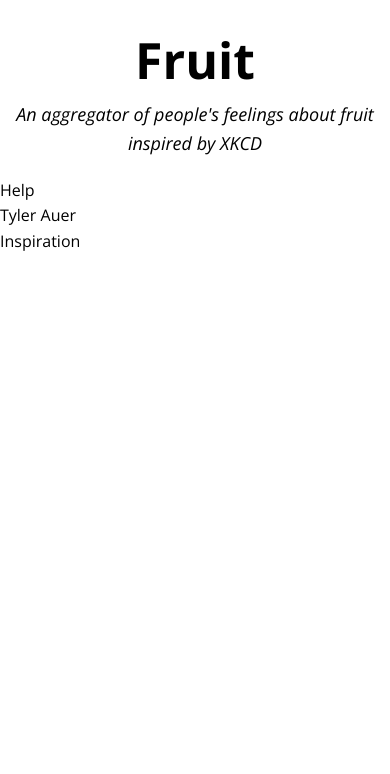
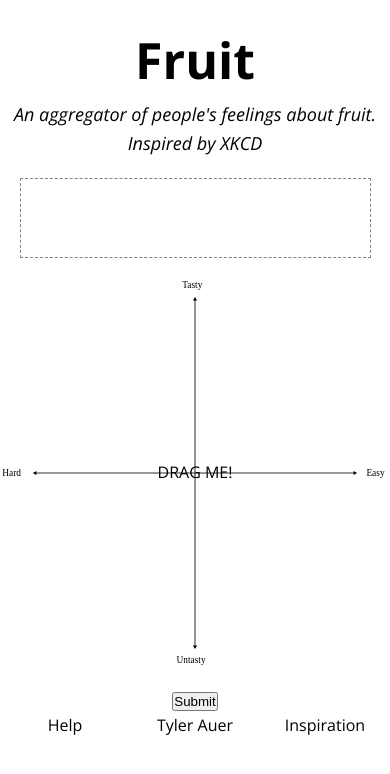
Before and after one commit to TylerAuer/fruit, a React (Create React App) app: page / in a window 390 px wide. Shown: the top 774 px of the page. Built offline with nearby package versions, Linux system fonts and the light colour scheme.

Commit message:
set up responsive layout for plane and grids

```diff
--- a/src/App.js
+++ b/src/App.js
@@ -1,18 +1,23 @@
-import React from 'react';
+import React, { useState } from 'react';
 
-function App() {
+const App = () => {
+  // null while not on the plane
+  const [apple, setApple] = useState(null);
+
   return (
     <div className="App">
       <header className="header">
         <h2 className="header__title">Fruit</h2>
         <div className="header__subtitle">
-          An aggregator of people's feelings about fruit inspired by XKCD
+          An aggregator of people's feelings about fruit. Inspired by XKCD
         </div>
       </header>
-      <main>
+      <main className="app">
         <div className="app__unranked-fruit-holder"></div>
-        <div className="app__plane"></div>
-        <div className="app__submit"></div>
+        <div className="app__plane">
+          <div className="app__axis">DRAG ME!</div>
+        </div>
+        <button className="app__submit">Submit</button>
       </main>
       <footer className="footer">
         <div className="footer__help-btn">Help</div>
@@ -21,6 +26,6 @@ function App() {
       </footer>
     </div>
   );
-}
+};
 
 export default App;
--- a/src/index.scss
+++ b/src/index.scss
@@ -21,7 +21,8 @@ body {
   font-size: 1.6rem;
   font-weight: 400;
   line-height: 1.6;
-  min-height: 100vh;
+  max-width: 140rem;
+  margin: 0 auto;
 }
 
 .header {
@@ -37,3 +38,57 @@ body {
     font-size: 1.8rem;
   }
 }
+
+.app {
+  text-align: center;
+  &__unranked-fruit-holder {
+    border: 1px dashed grey;
+    margin: 2rem auto;
+    width: 90%;
+    height: 8rem;
+  }
+  &__plane {
+    position: relative;
+    //border: 2px dashed grey;
+    width: 100%;
+    max-width: 75vh;
+    margin: 2rem auto;
+    background-image: url('./img/axis.svg');
+  }
+
+  &__plane:after {
+    content: '';
+    display: block;
+    padding-bottom: 100%;
+  }
+
+  &__axis {
+    position: absolute;
+    top: 50%;
+    left: 50%;
+    transform: translate(-50%, -50%);
+  }
+
+  &__submit {
+  }
+}
+
+.footer {
+  display: flex;
+  justify-content: center;
+  align-items: center;
+
+  &__help-btn,
+  &__tyler-btn,
+  &__inspiration-btn {
+    width: 15rem;
+    text-align: center;
+  }
+
+  &__help-btn {
+  }
+  &__tyler-btn {
+  }
+  &__inspiration-btn {
+  }
+}
```
Also changed, not shown: src/img/axis.svg (added), 1 other file (tests, documents, lock files or other folders).
